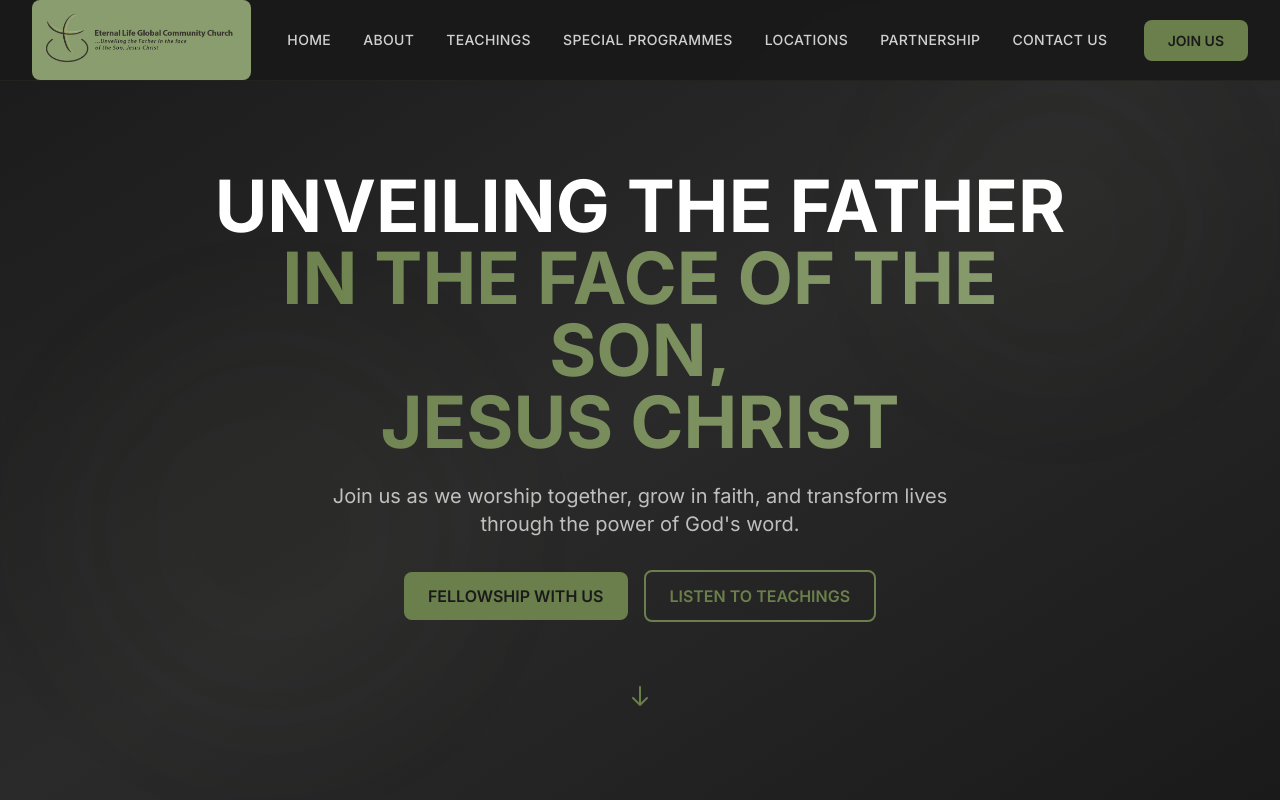
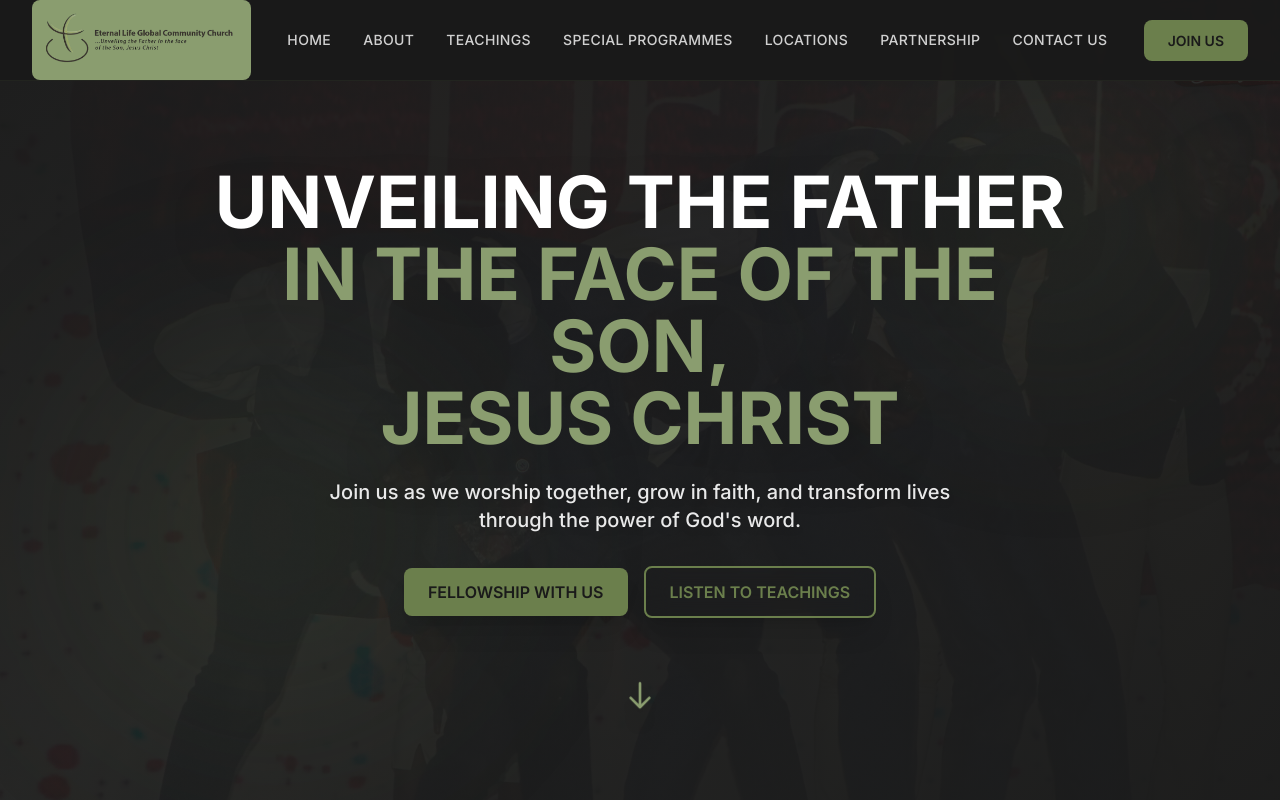
Before and after one commit to TriumphantSam/elgcc-website, a Next.js app: page / in a window 1280 px wide. Shown: the top 800 px of the page. Built offline with nearby package versions, Linux system fonts and the light colour scheme.

Commit message:
feat: animate hero background with provided images

```diff
--- a/components/home/Hero.tsx
+++ b/components/home/Hero.tsx
@@ -1,44 +1,77 @@
+'use client';
+
 import Link from 'next/link';
+import { useState, useEffect } from 'react';
 
 export default function Hero() {
+    const images = [
+        '/images/IMG_0658.jpg',
+        '/images/IMG_0787.jpg'
+    ];
+
+    const [currentImageIndex, setCurrentImageIndex] = useState(0);
+
+    useEffect(() => {
+        const interval = setInterval(() => {
+            setCurrentImageIndex((prevIndex) => (prevIndex + 1) % images.length);
+        }, 10000); // 10 seconds
+
+        return () => clearInterval(interval);
+    }, [images.length]);
+
     return (
-        <section className="relative min-h-screen flex items-center justify-center overflow-hidden">
-            {/* Background with gradient overlay */}
-            <div className="absolute inset-0 bg-gradient-to-br from-dark via-dark-lighter to-dark z-0">
+        <section className="relative min-h-screen flex items-center justify-center overflow-hidden bg-dark">
+            {/* Background Slideshow */}
+            {images.map((src, index) => (
+                <div
+                    key={src}
+                    className={`absolute inset-0 transition-opacity duration-[2000ms] ease-in-out z-0 ${index === currentImageIndex ? 'opacity-40 scale-105' : 'opacity-0 scale-100'}`}
+                    style={{
+                        backgroundImage: `url('${src}')`,
+                        backgroundPosition: 'center',
+                        backgroundSize: 'cover',
+                        backgroundRepeat: 'no-repeat',
+                        transitionProperty: 'opacity, transform'
+                    }}
+                />
+            ))}
+
+            {/* Gradient overlay for text readability */}
+            <div className="absolute inset-0 bg-gradient-to-br from-dark/95 via-dark/80 to-dark/95 z-0">
                 {/* Decorative elements */}
-                <div className="absolute top-20 right-20 w-72 h-72 bg-primary/5 rounded-full blur-3xl"></div>
-                <div className="absolute bottom-20 left-20 w-96 h-96 bg-primary/5 rounded-full blur-3xl"></div>
+                <div className="absolute top-20 right-20 w-72 h-72 bg-primary/10 rounded-full blur-[100px]"></div>
+                <div className="absolute bottom-20 left-20 w-96 h-96 bg-primary/10 rounded-full blur-[100px]"></div>
             </div>
 
             {/* Content */}
             <div className="container-custom relative z-10 text-center pt-20">
                 <div className="max-w-4xl mx-auto">
                     {/* Main Heading */}
-                    <h1 className="text-5xl md:text-7xl font-bold mb-6 leading-tight">
+                    <h1 className="text-5xl md:text-7xl font-bold mb-6 leading-tight drop-shadow-2xl">
                         <span className="block text-white">UNVEILING THE FATHER</span>
-                        <span className="block gradient-text">IN THE FACE OF THE SON,</span>
-                        <span className="block gradient-text">JESUS CHRIST</span>
+                        <span className="block text-primary-light mix-blend-screen text-shadow-sm">IN THE FACE OF THE SON,</span>
+                        <span className="block text-primary-light mix-blend-screen text-shadow-sm">JESUS CHRIST</span>
                     </h1>
 
                     {/* Subheading */}
-                    <p className="text-lg md:text-xl text-white/70 mb-8 max-w-2xl mx-auto">
+                    <p className="text-lg md:text-xl text-white/90 mb-8 max-w-2xl mx-auto drop-shadow-md font-medium">
                         Join us as we worship together, grow in faith, and transform lives through the power of God&apos;s word.
                     </p>
 
                     {/* CTA Buttons */}
                     <div className="flex flex-col sm:flex-row gap-4 justify-center items-center">
-                        <Link href="#programmes" className="btn-primary">
+                        <Link href="#programmes" className="btn-primary shadow-xl hover:shadow-primary/20">
                             FELLOWSHIP WITH US
                         </Link>
-                        <Link href="/teachings" className="btn-secondary">
+                        <Link href="/teachings" className="btn-secondary shadow-xl hover:bg-white/10 backdrop-blur-md">
                             LISTEN TO TEACHINGS
                         </Link>
                     </div>
 
                     {/* Scroll Indicator */}
-                    <div className="mt-16 animate-bounce">
+                    <div className="mt-16 animate-bounce drop-shadow-xl">
                         <svg
-                            className="w-6 h-6 mx-auto text-primary"
+                            className="w-8 h-8 mx-auto text-primary-light"
                             fill="none"
                             stroke="currentColor"
                             viewBox="0 0 24 24"
```
Also changed, not shown: public/images/IMG_0658.jpg (added), public/images/IMG_0787.jpg (added).
